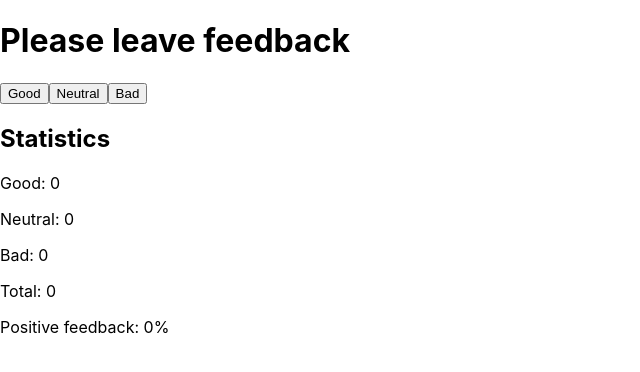
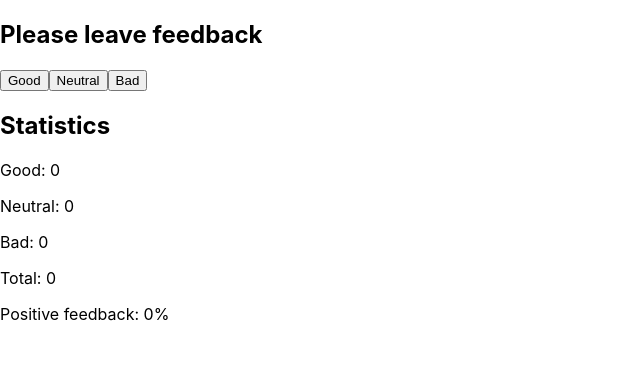
Before and after one commit to Yanaredko/goit-react-hw-02-feedback, a React (Create React App) app: page / in a window 1280 px wide. Shown: the top 372 px of the page, without its empty margins (0-640 px from the left). Built offline with nearby package versions, Linux system fonts and the light colour scheme.

Commit message:
step three

```diff
--- a/src/components/App.jsx
+++ b/src/components/App.jsx
@@ -1,13 +1,50 @@
-import React from 'react';
+import React, { Component } from 'react';
 import '../index.css';
-import FeedbackApp from './Feedback.jsx';
+import Statistics from './Statistics.jsx';
+import FeedbackOptions from './FeedbackOptions.jsx';
+import Section from './Section.jsx';
 
-function App() {
-  return (
-    <div className="App">
-      <FeedbackApp good={0} neutral={0} bad={0} />
-    </div>
-  );
+class App extends Component {
+  constructor() {
+    super();
+    this.state = {
+      good: 0,
+      neutral: 0,
+      bad: 0,
+    };
+  }
+
+  handleFeedback = (type) => {
+    this.setState((prevState) => ({
+      [type]: prevState[type] + 1,
+    }));
+  };
+
+  render() {
+    const { good, neutral, bad } = this.state;
+    const totalFeedback = good + neutral + bad;
+    const positivePercentage = totalFeedback ? (good / totalFeedback) * 100 : 0;
+
+    return (
+      <div className="App">
+        <Section title="Please leave feedback">
+          <FeedbackOptions
+            options={{ good, neutral, bad }}
+            onLeaveFeedback={this.handleFeedback}
+          />
+        </Section>
+        <Section title="Statistics">
+          <Statistics
+            good={good}
+            neutral={neutral}
+            bad={bad}
+            total={totalFeedback}
+            positivePercentage={positivePercentage.toFixed(0)}
+          />
+        </Section>
+      </div>
+    );
+  }
 }
 
 export default App;
--- a/src/components/FeedbackButton.jsx
+++ b/src/components/FeedbackButton.jsx
@@ -9,7 +9,7 @@ function FeedbackButton({ label, onClick }) {
 
 FeedbackButton.propTypes = {
   label: PropTypes.string.isRequired,
-  onClick: PropTypes.func.isRequired
+  onClick: PropTypes.func.isRequired,
 };
 
 export default FeedbackButton;
--- /dev/null
+++ b/src/components/FeedbackOptions.jsx
@@ -0,0 +1,26 @@
+import React from 'react';
+import PropTypes from 'prop-types';
+import FeedbackButton from './FeedbackButton.jsx';
+
+function FeedbackOptions({ options, onLeaveFeedback }) {
+//   const { good, neutral, bad } = options;
+
+  return (
+    <div>
+      <FeedbackButton label="Good" onClick={() => onLeaveFeedback('good')} />
+      <FeedbackButton label="Neutral" onClick={() => onLeaveFeedback('neutral')} />
+      <FeedbackButton label="Bad" onClick={() => onLeaveFeedback('bad')} />
+    </div>
+  );
+}
+
+FeedbackOptions.propTypes = {
+  options: PropTypes.shape({
+    good: PropTypes.number.isRequired,
+    neutral: PropTypes.number.isRequired,
+    bad: PropTypes.number.isRequired,
+  }).isRequired,
+  onLeaveFeedback: PropTypes.func.isRequired,
+};
+
+export default FeedbackOptions;
--- /dev/null
+++ b/src/components/Section.jsx
@@ -0,0 +1,18 @@
+import React from 'react';
+import PropTypes from 'prop-types';
+
+function Section({ title, children }) {
+  return (
+    <div>
+      <h2>{title}</h2>
+      {children}
+    </div>
+  );
+}
+
+Section.propTypes = {
+  title: PropTypes.string.isRequired,
+  children: PropTypes.node.isRequired,
+};
+
+export default Section;
--- /dev/null
+++ b/src/components/Statistics.jsx
@@ -0,0 +1,24 @@
+import React from 'react';
+import PropTypes from 'prop-types';
+
+function Statistics({ good, neutral, bad, total, positivePercentage }) {
+  return (
+    <div>
+      <p>Good: {good}</p>
+      <p>Neutral: {neutral}</p>
+      <p>Bad: {bad}</p>
+      <p>Total: {total}</p>
+      <p>Positive feedback: {positivePercentage}%</p>
+    </div>
+  );
+}
+
+Statistics.propTypes = {
+  good: PropTypes.number.isRequired,
+  neutral: PropTypes.number.isRequired,
+  bad: PropTypes.number.isRequired,
+  total: PropTypes.number.isRequired,
+  positivePercentage: PropTypes.string.isRequired,
+};
+
+export default Statistics;
```
